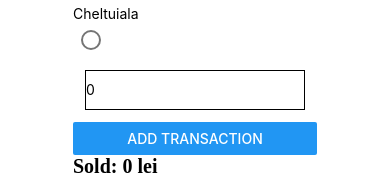
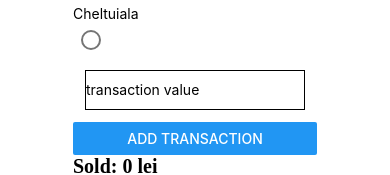
Before and after one commit to bumbaruandrei07/License, a React Native app: screen / in a window 390 px wide. Both pictures are taken after a click on the button "GESTIONEAZA SOLD". Shown: the part 341-516 px from the top of the page. Built offline with nearby package versions, Linux system fonts and the light colour scheme.

Commit message:
Validare1.0

```diff
--- a/components/BalancePage.js
+++ b/components/BalancePage.js
@@ -14,7 +14,7 @@ export const TransactionType = {
 export default function BalancePage(props) {
   let { setDisplayedPage } = props;
   const [checked, setChecked] = useState(TransactionType.Venit);
-  const [transactionValue, onChangeTransactionValue] = useState(null);
+  const [transactionValue, onChangeTransactionValue] = useState("");
   const [transactions, setTransactions] = useState([]);
 
   console.log(checked);
--- a/components/TransactionValueTextInput.js
+++ b/components/TransactionValueTextInput.js
@@ -1,36 +1,35 @@
-import React from 'react'
-import { SafeAreaView, StyleSheet, TextInput } from 'react-native'
+import React from "react";
+import { SafeAreaView, StyleSheet, TextInput } from "react-native";
 
-const TransactionValueTextInput = props => {
-  const { transactionValue, onChangeTransactionValue } = props
-  const checkNumber = () =>{
-      //de validat transactionValue
+const TransactionValueTextInput = (props) => {
+  const { transactionValue, onChangeTransactionValue } = props;
 
-
-  }
-
+  const checkNumber = (text) => {
+    console.log(text);
+  };
+  const onlyDigits = (text) => text.replace(/[^\d]/g, "");
 
   return (
     <SafeAreaView>
       <TextInput
         style={styles.input}
-        onChangeText={text => onChangeTransactionValue(text)}
-        value={Number(transactionValue)}
+        onChangeText={(text) => onChangeTransactionValue(text)}
+        value={transactionValue}
         placeholder="transaction value"
-        //  keyboardType="numeric"
+        //   keyboardType="numeric"
         // validate:
-        onSubmitEditing = {checkNumber}
+        onSubmitEditing={checkNumber}
       />
     </SafeAreaView>
-  )
-}
+  );
+};
 
 const styles = StyleSheet.create({
   input: {
     height: 40,
     margin: 12,
-    borderWidth: 1
-  }
-})
+    borderWidth: 1,
+  },
+});
 
-export default TransactionValueTextInput
+export default TransactionValueTextInput;
--- a/package.json
+++ b/package.json
@@ -16,6 +16,7 @@
     "react-native": "https://github.com/expo/react-native/archive/sdk-41.0.0.tar.gz",
     "react-native-chart-kit": "^6.11.0",
     "react-native-chartjs": "^1.0.3",
+    "react-native-material-textfield": "^0.16.1",
     "react-native-paper": "^4.9.1",
     "react-native-svg": "^12.1.1",
     "react-native-web": "~0.13.12"
```
Also changed, not shown: 1 other file (tests, documents, lock files or other folders).
